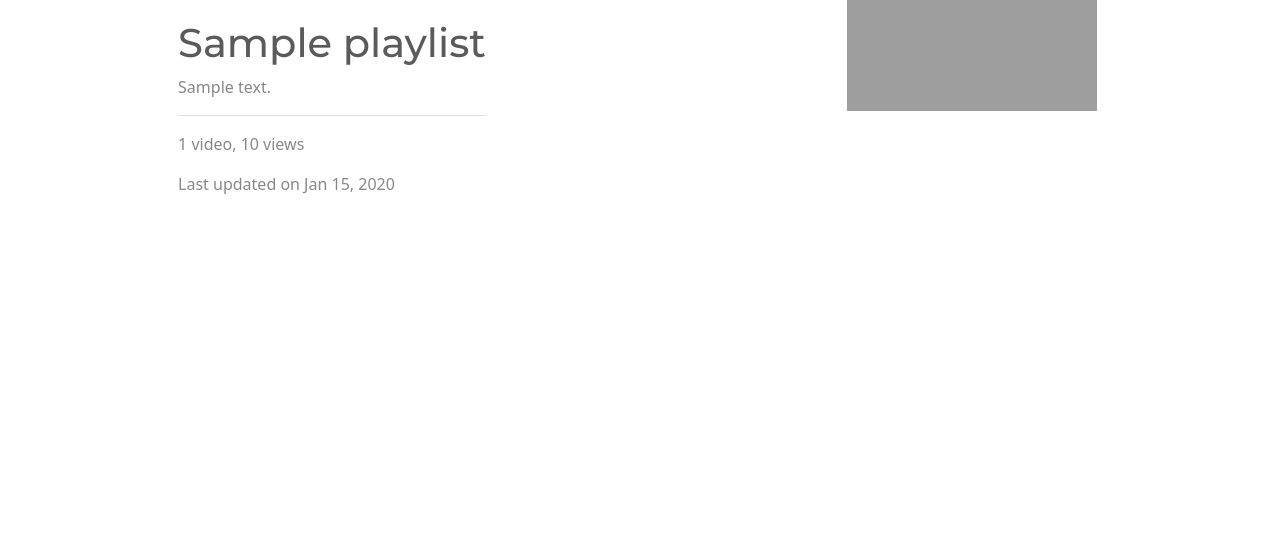
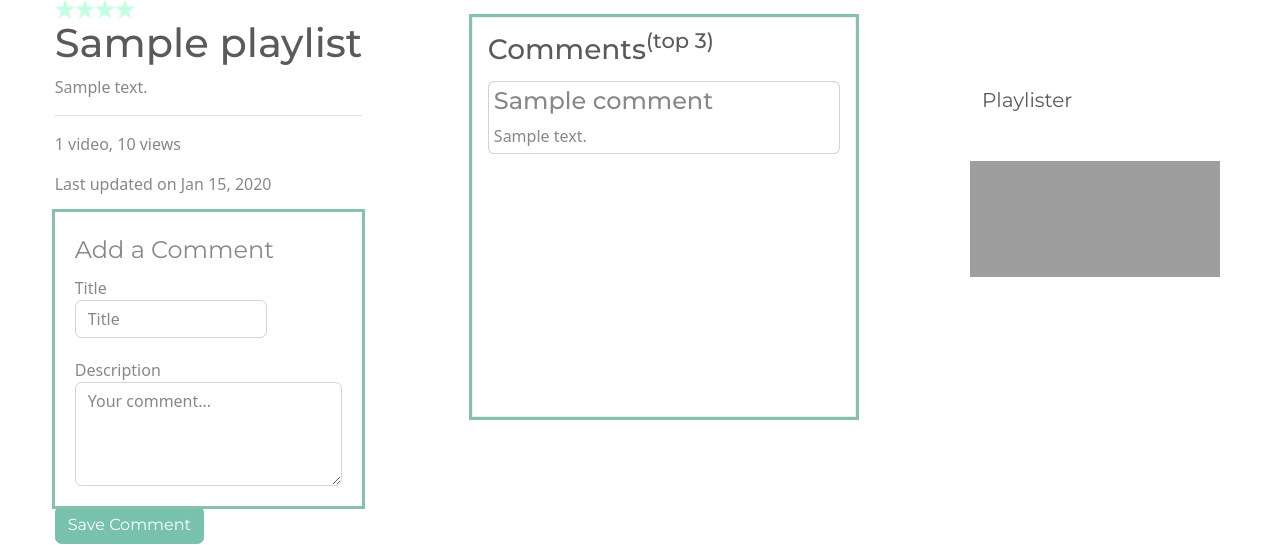
Before and after one commit to GeorgeCloud/Youtube-Playlist, a Flask app: template templates/playlists_show.html in a window 1280 px wide. Shown: the part 255-800 px from the top of the page. Run offline with Flask 2, Linux system fonts and the light colour scheme; the template is opened without the code that fills it: most values are stand-ins (such as "Sample title", 1, 10 or a date in 2020); some libraries are stand-ins or nearby versions.

Commit message:
add comment section

```diff
--- a/app.py
+++ b/app.py
@@ -5,9 +5,11 @@
 from datetime import datetime
 
 app = Flask(__name__)
-client = MongoClient()
-db = client.Playlister
+uri = 'mongodb://localhost/Playlister'
+client = MongoClient(uri)
+db = client.get_default_database()
 playlists = db.playlists
+comments = db.comments
 
 PLAYLISTS_PER_PAGE = 1
 
@@ -46,11 +48,16 @@
 
 @app.route('/playlists/<playlist_id>', methods=['GET'])
 def playlist_show(playlist_id):
+    object_id = ObjectId(playlist_id)
+
     playlist = playlists.find_one_and_update(
-        {'_id': ObjectId(playlist_id)},
+        {'_id': object_id},
         {'$inc': {'views': 1}}
     )
-    return render_template('playlists_show.html', playlist=playlist)
+
+    recent_comments = comments.find({'playlist_id': object_id}).limit(3)
+
+    return render_template('playlists_show.html', playlist=playlist, comments=recent_comments)
 
 @app.route('/playlists/<playlist_id>/edit', methods=['GET'])
 def playlist_edit(playlist_id):
@@ -73,6 +80,18 @@
     playlists.delete_one({'_id': ObjectId(playlist_id)})
     return redirect(url_for('playlists_index'))
 
+@app.route('/playlists/comment', methods=['POST'])
+def comments_new():
+    playlist_id = request.form['playlist_id']
+
+    comments.insert_one({
+        'playlist_id': ObjectId(playlist_id),
+        'title': request.form['title'],
+        'content': request.form['content'],
+    })
+
+    return redirect(url_for('playlist_show', playlist_id=playlist_id))
+
 
 if __name__ == '__main__':
     app.run(debug=True)
--- a/static/styles/styles.css
+++ b/static/styles/styles.css
@@ -23,6 +23,11 @@
 
 form {
 }
+
+fieldset {
+    outline: solid rgb(136, 192, 174) 3px;
+}
+
 
 input {
 }
@@ -129,3 +134,23 @@
 .video {
     margin-top: 10px;
 }
+
+.border {
+    outline: solid rgb(136, 192, 174) 3px;
+    height: 50vh;
+    width: 30vw;
+    padding: 15px;
+    margin-top: 17%;
+}
+
+.pd-20 {
+    padding: 20px;
+}
+
+.card {
+    margin-top: 15px;
+}
+
+.card-block {
+    padding: 5px;
+}
--- a/templates/_base.html
+++ b/templates/_base.html
@@ -12,18 +12,7 @@
     {% block header %}{% endblock %}
   </head>
   <body>
-    <nav class='navbar navbar-default'>
-      <div class='container-fluid'>
-          <div class='navbar-header'>
-              <a class='navbar-brand' href='/'>
-                  Playlister
-              </a>
-          </div>
-          <div class='pull-right'>
-              <a href='/playlists/new' class='btn btn-default navbar-btn'>New Playlist</a>
-          </div>
-      </div>
-    </nav>
+    {% include 'partials/navbar.html' %}
 
     {% block body %}{% endblock %}
 
--- /dev/null
+++ b/templates/partials/comment.html
@@ -0,0 +1,6 @@
+<div class='card'>
+  <div class='card-block'>
+    <h4 class='card-title'>{{ comment.title }}</h4>
+    <p class='card-text'>{{ comment.content }}</p>
+  </div>
+</div>
--- /dev/null
+++ b/templates/partials/comment_form.html
@@ -0,0 +1,22 @@
+<form action="/playlists/comment" method="POST">
+  <input type='hidden' value='{{ playlist._id }}' name='playlist_id'>
+
+  <fieldset class="pd-20">
+    <legend>Add a Comment</legend>
+
+    <div class='form-group'>
+      <label>Title</label><br>
+      <input class='form-control' type='text' name='title' placeholder='Title'>
+    </div>
+
+    <!-- DESCRIPTION -->
+    <div class='form-group'>
+      <label>Description</label><br>
+      <textarea class='form-control' name='content' rows='10' placeholder='Your comment...'></textarea>
+    </div>
+  </fieldset>
+
+  <div class='form-group'>
+    <button class='btn btn-primary' type='submit'>Save Comment</button>
+  </div>
+</form>
--- /dev/null
+++ b/templates/partials/navbar.html
@@ -0,0 +1,12 @@
+<nav class='navbar navbar-default'>
+  <div class='container-fluid'>
+      <div class='navbar-header'>
+          <a class='navbar-brand' href='/'>
+              Playlister
+          </a>
+      </div>
+      <div class='pull-right'>
+          <a href='/playlists/new' class='btn btn-default navbar-btn'>New Playlist</a>
+      </div>
+  </div>
+</nav>
--- a/templates/playlists_index.html
+++ b/templates/playlists_index.html
@@ -33,5 +33,4 @@
       {{ pagination.info }}
       {{ pagination.links }}
   </div>
-
 {% endblock %}
--- a/templates/playlists_show.html
+++ b/templates/playlists_show.html
@@ -1,21 +1,20 @@
 {% extends '_base.html' %}
 
 {% block header %}
-  <title>{{ playlist['title'] }}</title>
+  <title>Playlist - {{ playlist['title'] }}</title>
 {% endblock %}
 
 {% block body %}
   <div class="side-by-side">
     <div>
-      <img src="https://i.ytimg.com/vi/{{playlist['video_ids'][0]}}/sddefault.jpg"
-        alt="Playlist Thumbnail"
-        height="200"
-      width="300">
+      <img src="https://i.ytimg.com/vi/{{playlist['video_ids'][0]}}/sddefault.jpg" alt="Playlist Thumbnail"
+           height="200"
+           width="300">
 
         <div class="rating-stars">
-        {% for rating in range(playlist.rating) %}
-          <img class="star" src="{{ url_for('static', filename='images/star.png') }}" alt="Star Rating">
-        {% endfor %}
+          {% for rating in range(playlist.rating) %}
+            <img class="star" src="{{ url_for('static', filename='images/star.png') }}" alt="Star Rating">
+          {% endfor %}
         </div>
 
       <div>
@@ -28,7 +27,22 @@
 
         <p>Last updated on {{ playlist['last_modified'].strftime("%b %d, %Y") }}</p>
       </div>
+
+      <div>
+        {% include 'partials/comment_form.html' %}
+      </div>
     </div>
+
+    {% if comments.count() %}
+      <div class="border">
+        <h3>Comments<sup>(top 3)</sup></h3>
+
+        {% for comment in comments %}
+          {% include 'partials/comment.html' %}
+        {% endfor %}
+      </div>
+    {% endif %}
+
 
     <div class="above-and-under justify-left">
       {% for video_url in playlist['videos'] %}
```
Also changed, not shown: static/images/star.png.
